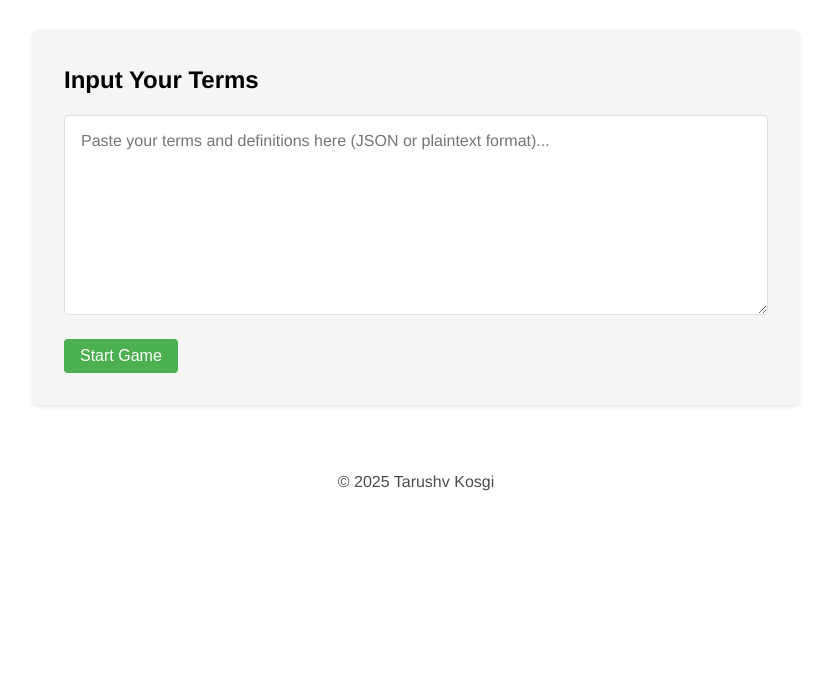
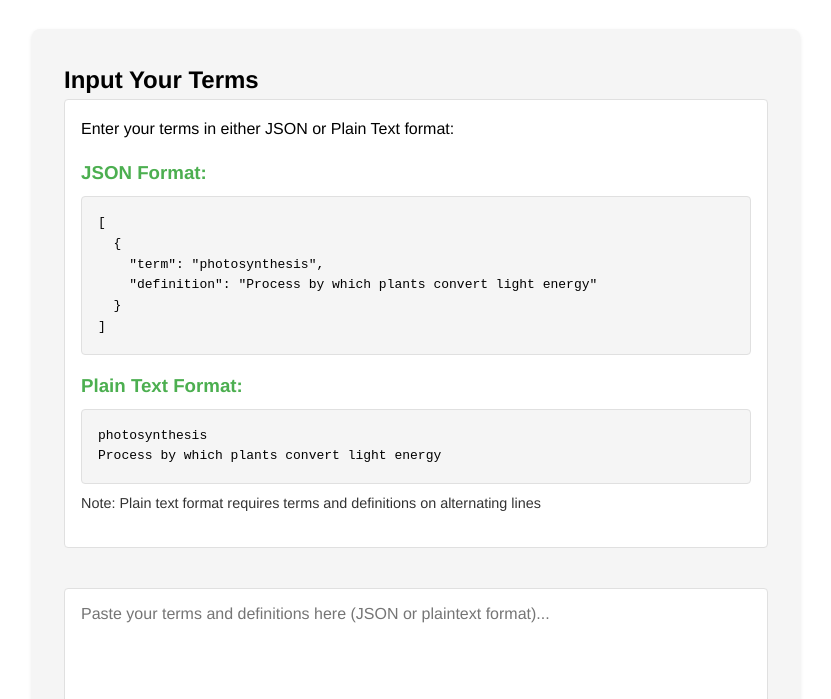
Before and after one commit to leardle/leardle.github.io, a website: page index.html in a window 1280 px wide. Shown: the part 101-800 px from the top of the page, without its empty margins (224-1055 px from the left). Drawn offline with Linux system fonts and the light colour scheme.

Commit message:
Add files via upload

```diff
--- a/index.html
+++ b/index.html
@@ -21,6 +21,24 @@
         <main>
             <div id="inputSection" class="section">
                 <h2>Input Your Terms</h2>
+                <div class="format-instructions">
+                    <p>Enter your terms in either JSON or Plain Text format:</p>
+                    <div class="format-example">
+                        <h3>JSON Format:</h3>
+                        <pre>[
+  {
+    "term": "photosynthesis",
+    "definition": "Process by which plants convert light energy"
+  }
+]</pre>
+                    </div>
+                    <div class="format-example">
+                        <h3>Plain Text Format:</h3>
+                        <pre>photosynthesis
+Process by which plants convert light energy</pre>
+                        <p>Note: Plain text format requires terms and definitions on alternating lines</p>
+                    </div>
+                </div>
                 <textarea id="termsInput" placeholder="Paste your terms and definitions here (JSON or plaintext format)..."></textarea>
                 <div class="button-group">
                     <button id="startGame">Start Game</button>
--- a/styles/main.css
+++ b/styles/main.css
@@ -215,6 +215,39 @@ footer {
     opacity: 0.7;
 }
 
+.format-instructions {
+    margin-bottom: 1.5rem;
+    padding: 1rem;
+    background-color: var(--background);
+    border: 1px solid var(--border);
+    border-radius: 4px;
+}
+
+.format-example {
+    margin: 1rem 0;
+}
+
+.format-example h3 {
+    color: var(--primary);
+    margin-bottom: 0.5rem;
+}
+
+.format-example pre {
+    background-color: var(--surface);
+    padding: 1rem;
+    border-radius: 4px;
+    overflow-x: auto;
+    font-family: monospace;
+    border: 1px solid var(--border);
+}
+
+.format-example p {
+    margin-top: 0.5rem;
+    font-size: 0.9rem;
+    color: var(--text);
+    opacity: 0.8;
+}
+
 @media (max-width: 600px) {
     .app-container {
         padding: 0.5rem;
```
Also changed, not shown: README.md.
